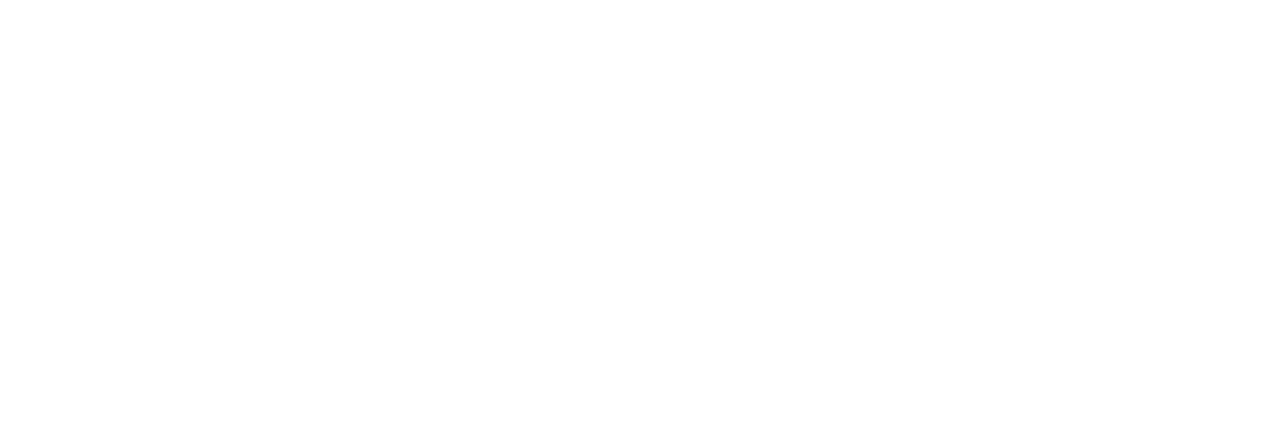
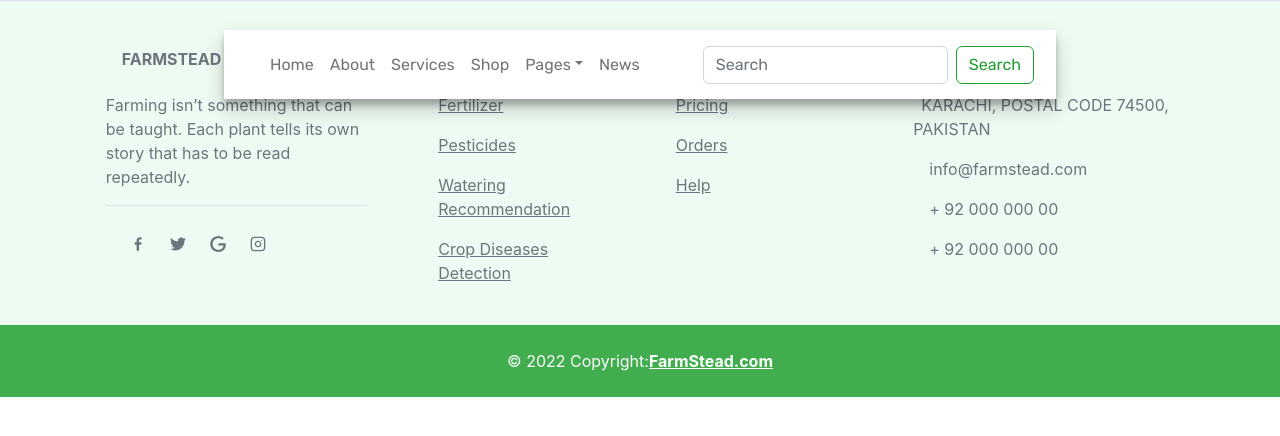
Before and after one commit to Nazif-Malhi/farmstead-legacy-v.1, a React (Create React App) app: page /farmstead/test in a window 1280 px wide. Before the commit this address had no page. Shown: the top 436 px of the page. Built offline with nearby package versions, Linux system fonts and the light colour scheme.

Commit message:
@Nazif-Malhi #added

```diff
--- a/src/App.js
+++ b/src/App.js
@@ -2,12 +2,18 @@ import { Routes, Route } from "react-router-dom";
 import "./App.css";
 import MockUp from "./components/pages/MockUp";
 // import { MockUp } from "./components/pages";
+import NavbarHeader2 from "./components/navbar/NavbarHeader2";
+import Footer from "./components/layouts/Footer";
 
 function App() {
   return (
-    <Routes>
-      <Route path="/" element={<MockUp />} />
-    </Routes>
+    <>
+      <NavbarHeader2/>
+      <Routes>
+        <Route path="/" element={<MockUp />} />
+      </Routes>
+      <Footer/>
+    </>
   );
 }
 
--- a/src/components/layouts/Aboutus.jsx
+++ b/src/components/layouts/Aboutus.jsx
@@ -1,20 +1,33 @@
 import React from "react";
 import styled from "styled-components";
-import { about_bg, about_bk, sun } from "../../assets/images";
+import { about_bg, about_bk } from "../../assets/images";
+
+import { Row, Col, Container } from "react-bootstrap";
 
 const AboutusContainer = styled.div`
-  width: 100%;
-  height: 150vh;
-  margin-top: 150px;
-  background: url(${about_bg});
-  background-size: contain;
-  background-repeat: no-repeat;
-  background-position: center;
-  justify-content: center;
-  display: flex;
+  // width: 100%;
+  // height: 92vh;
+  // margin-top: 100px;
+  // background: url(${about_bg});
+  // background-size: contain;
+  // background-repeat: no-repeat;
+  // background-position: center;
+  // justify-content: center;
+  // display: flex;
+  // text-align: center;
+
+  margin-top: 50px;
+
+
+  .about-text {
+    width: 400px;
+    height: 400px;
+    padding: 5px;
     text-align: center;
-  .about-text {
-    margin-top: 60px;
+    display: block;
+    padding-top: 95px;
+    margin-left: 77px;
+
     h5 {
       color: #209e2e;
     }
@@ -27,21 +40,33 @@ const AboutusContainer = styled.div`
     }
     p {
       color: #70727f;
-      font-family: "Rubik", sans-serif;
+    font-family: "Rubik",sans-serif;
     font-style: regular;
     font-weight: 500;
     font-size: 14px;
-      padding: 0px 320px;
+    /* padding: 0px 320px; */
+    text-align: justify;
     }
   }
   .about-bg {
     position: absolute;
-    margin-top: 270px;
+    // margin-top: 110px;
+    // opacity:.5;
+
+  }
+  .image{
+    width:600px;
+  }
+  .fLIjwV{
+    margin-top: 100px !important;
   }
 `;
 const Aboutus = () => {
   return (
     <AboutusContainer>
+      <Container>
+        <Row >
+          <Col>
           <div className="about-text">
             <h5>ABOUT US</h5>
             <h1>A breif who we are</h1>
@@ -51,12 +76,16 @@ const Aboutus = () => {
               communities and shield the health of gift and future generations.
             </p>
           </div>
+
+          </Col>
+          <Col>
             <div className="about-bg">
-        <img src={about_bk} alt="bk" />
+                <img className="image" src={about_bk} alt="bk" />
             </div>
-      {/* <div className="sun">
-        <img src={sun} alt="sun" />
-      </div> */}
+          </Col>
+        </Row>
+      </Container>
+
     </AboutusContainer>
   );
 };
--- /dev/null
+++ b/src/components/layouts/Footer.jsx
@@ -0,0 +1,115 @@
+import React from 'react';
+import { MDBFooter, MDBContainer, MDBRow, MDBCol, MDBIcon } from 'mdb-react-ui-kit';
+// GrFacebookOption
+import { GrFacebookOption} from 'react-icons/gr';
+import { SiTwitter,SiGoogle} from 'react-icons/si';
+import { FiInstagram} from 'react-icons/fi';
+
+
+export default function Footer() {
+  return (
+    <MDBFooter  className='text-center text-lg-start text-muted border-top' style={{ paddingTop:'1px', backgroundColor: '#eefbf2'}}>
+      <section className=''>
+        <MDBContainer className='text-center text-md-start mt-5'>
+          <MDBRow className='mt-3'>
+            <MDBCol md="3" lg="4" xl="3" className='mx-auto mb-4'>
+              <h6 className='text-uppercase fw-bold mb-4'>
+                <MDBIcon icon="gem" className="me-3" />
+                FarmStead
+              </h6>
+              <p>
+              Farming isn’t something that can be taught. Each plant tells its own story that has to be read repeatedly.
+              </p>
+              <section className='d-flex justify-content-center justify-content-lg-between p-4 border-top'>
+                <div>
+                    <a href='#!' className='me-4 text-reset'>
+                        <GrFacebookOption/>
+                    </a>
+                    <a href='#!' className='me-4 text-reset'>
+                        <SiTwitter/>
+                    </a>
+                    <a href='#!' className='me-4 text-reset'>
+                        <SiGoogle />
+                    </a>
+                    <a href='#!' className='me-4 text-reset'>
+                        <FiInstagram />
+                    </a>
+
+                    </div>
+                </section>
+            </MDBCol>
+
+            <MDBCol md="2" lg="2" xl="2" className='mx-auto mb-4'>
+              <h6 className='text-uppercase fw-bold mb-4'>Products</h6>
+              <p>
+                <a href='#!' className='text-reset'>
+                  Fertilizer
+                </a>
+              </p>
+              <p>
+                <a href='#!' className='text-reset'>
+                  Pesticides
+                </a>
+              </p>
+              <p>
+                <a href='#!' className='text-reset'>
+                  Watering Recommendation
+                </a>
+              </p>
+              <p>
+                <a href='#!' className='text-reset'>
+                  Crop Diseases Detection
+                </a>
+              </p>
+            </MDBCol>
+
+            <MDBCol md="3" lg="2" xl="2" className='mx-auto mb-4'>
+              <h6 className='text-uppercase fw-bold mb-4'>Useful links</h6>
+              <p>
+                <a href='#!' className='text-reset'>
+                  Pricing
+                </a>
+              </p>
+
+              <p>
+                <a href='#!' className='text-reset'>
+                  Orders
+                </a>
+              </p>
+              <p>
+                <a href='#!' className='text-reset'>
+                  Help
+                </a>
+              </p>
+            </MDBCol>
+
+            <MDBCol md="4" lg="3" xl="3" className='mx-auto mb-md-0 mb-4'>
+              <h6 className='text-uppercase fw-bold mb-4'>Contact</h6>
+              <p>
+                <MDBIcon icon="home" className="me-2" />
+                KARACHI,  POSTAL CODE 74500, PAKISTAN
+              </p>
+              <p>
+                <MDBIcon icon="envelope" className="me-3" />
+                info@farmstead.com
+              </p>
+              <p>
+                <MDBIcon icon="phone" className="me-3" /> + 92 000 000 00
+              </p>
+              <p>
+                <MDBIcon icon="print" className="me-3" /> + 92 000 000 00
+              </p>
+            </MDBCol>
+          </MDBRow>
+        </MDBContainer>
+      </section>
+
+      <div className='text-center  p-4' style={{ backgroundColor: 'rgb(32 158 46)',color: 'white',opacity: 0.83 }}>
+        © 2022 Copyright:
+        <a className='text-reset fw-bold' href='https://mdbootstrap.com/'>
+          FarmStead.com
+        </a>
+      </div>
+    </MDBFooter>
+  );
+}
--- /dev/null
+++ b/src/components/navbar/NavbarHeader2.css
@@ -0,0 +1,38 @@
+.navbar{
+    font-family: 'Rubik',sans-serif;
+    /* border-radius: 8px; */
+ }
+ .navbarSticky{
+     position: fixed !important;
+     z-index: 9999;
+     top: 0px;
+     border-radius: none;
+     height: 69px;
+     width: 100%;
+     background-color: white;
+     box-shadow: rgba(0, 0, 0, 0.19) 0px 10px 20px, rgba(0, 0, 0, 0.23) 0px 6px 6px;
+     padding-left: 255px;
+     padding-right: 255px;
+     opacity: 1;
+     transition: .2s padding top ease-in-out;
+ }
+   .navbarFloat{
+     position: fixed;
+     z-index: 9999;
+     right: 17.5vw;
+     top: 30px;
+     background-color: white;
+     padding-left: 10px;
+     padding-right: 10px;
+     height: 69px;
+     width: 65vw;
+     box-shadow: rgba(0, 0, 0, 0.19) 0px 10px 20px, rgba(0, 0, 0, 0.23) 0px 6px 6px;
+
+ }
+
+ .searchBtn{
+     color: #209e2e;
+     --bs-btn-border-color: #209e2e;
+     --bs-btn-hover-color: #fff;
+     --bs-btn-hover-bg: #209e2e;
+ }
--- /dev/null
+++ b/src/components/navbar/NavbarHeader2.jsx
@@ -0,0 +1,92 @@
+import Button from 'react-bootstrap/Button';
+import Container from 'react-bootstrap/Container';
+import Form from 'react-bootstrap/Form';
+import Nav from 'react-bootstrap/Nav';
+import Navbar from 'react-bootstrap/Navbar';
+import NavDropdown from 'react-bootstrap/NavDropdown';
+import styled from "styled-components";
+import {useState} from 'react';
+import './NavbarHeader2.css';
+// import { Logo } from '../../assets';
+
+
+
+const NavbarContainer = styled.div`
+    border-radius:none;
+    .active{
+    color:#209e2e  !important;
+  }
+  .nav-link:hover {
+    color: var(--bs-nav-link-hover-color);
+    color: #209e2e !important;
+`;
+
+
+function NavbarHeader2() {
+
+  const [stickyNavbar, setStickyNavbar] = useState(false);
+  const changeNavbar = () =>{
+     if(window.scrollY >= 100){
+       setStickyNavbar(true);
+     }
+     else{
+       setStickyNavbar(false);
+     }
+  };
+  window.addEventListener('scroll', changeNavbar);
+
+  return (
+    <NavbarContainer >
+      <Navbar  className={stickyNavbar ? 'navbar navbarSticky' : 'navbarFloat' } expand="lg">
+          <Container fluid>
+            <Navbar.Brand href="#">
+              {/* FarmStead */}
+              {/* <img src={Logo} /> */}
+            </Navbar.Brand>
+            <Navbar.Toggle aria-controls="navbarScroll" />
+            <Navbar.Collapse id="navbarScroll">
+              <Nav
+                className="me-auto my-2 my-lg-0"
+                style={{ maxHeight: '100px' }}
+                navbarScroll
+              >
+                <Nav.Link href="#home">Home</Nav.Link>
+                <Nav.Link href="#about">About</Nav.Link>
+                {/* <Nav.Link href="#pages">Pages</Nav.Link> */}
+                <Nav.Link href="#services">Services</Nav.Link>
+                <Nav.Link href="#shop">Shop</Nav.Link>
+                <NavDropdown title="Pages" id="navbarScrollingDropdown"  >
+                  <NavDropdown.Item href="pest-detection">Pest Detection</NavDropdown.Item>
+                  <NavDropdown.Item href="#page2">Page 2</NavDropdown.Item>
+                  <NavDropdown.Divider />
+                  <NavDropdown.Item href="#page3">Page 3</NavDropdown.Item>
+                </NavDropdown>
+                {/* <NavDropdown title="Services" id="navbarScrollingDropdown"  >
+                  <NavDropdown.Item href="#service1">Service 1</NavDropdown.Item>
+                </NavDropdown>
+                <NavDropdown title="Shop" id="navbarScrollingDropdown">
+                  <NavDropdown.Item href="#shop1">Shop 1</NavDropdown.Item>
+                </NavDropdown> */}
+                <Nav.Link href="#news">News</Nav.Link>
+                <Nav.Link href="#" disabled>
+
+                </Nav.Link>
+              </Nav>
+              <Form className="d-flex">
+                <Form.Control
+                  type="search"
+                  placeholder="Search"
+                  className="me-2"
+                  aria-label="Search"
+                />
+                <Button className='searchBtn' variant="outline-success">Search</Button>
+              </Form>
+            </Navbar.Collapse>
+          </Container>
+        </Navbar>
+    </NavbarContainer>
+
+  );
+}
+
+export default NavbarHeader2;
```
Lines whose indentation alone changed are shown as unchanged.
